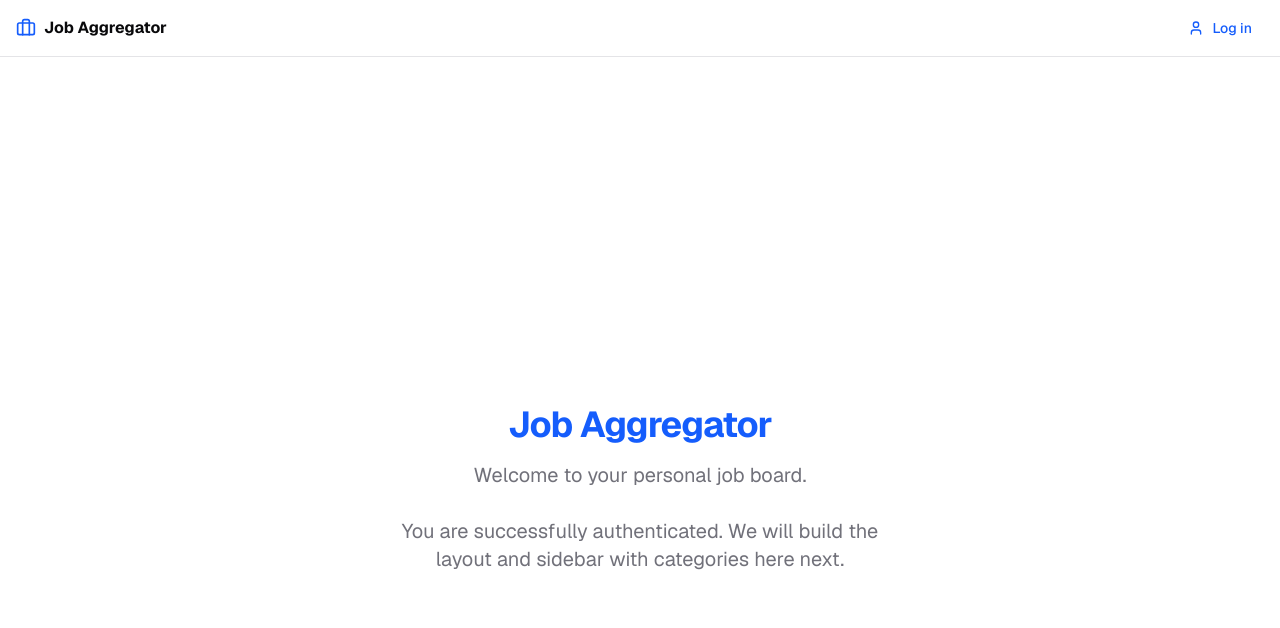
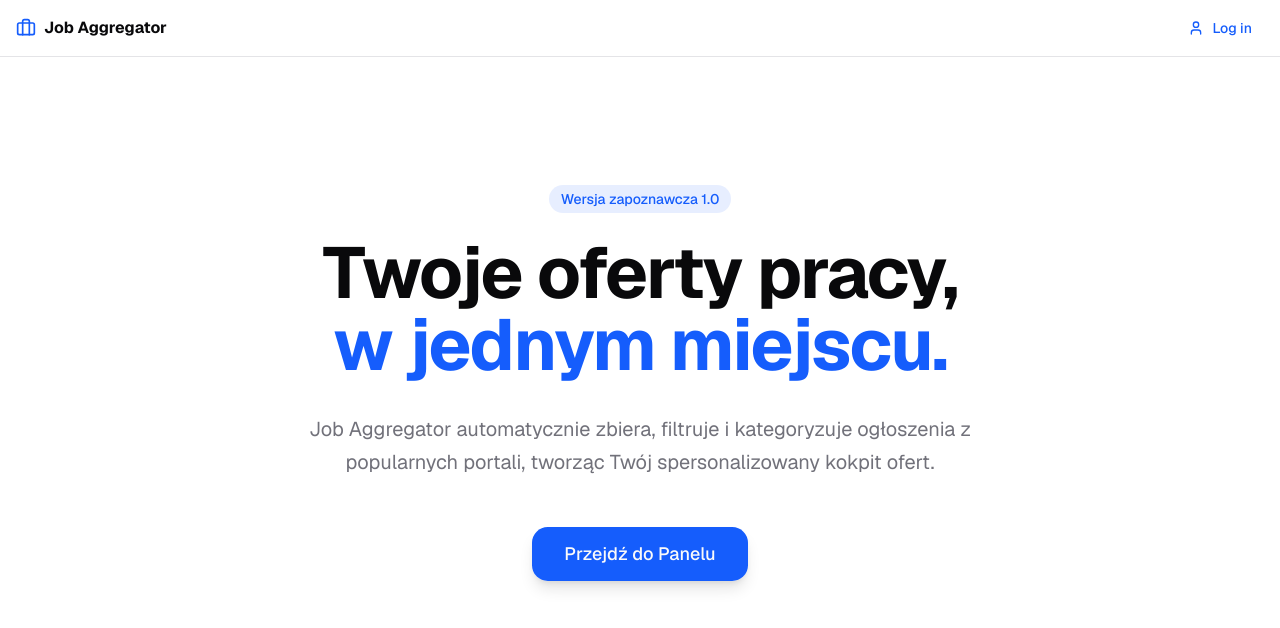
Before and after one commit to car3oon/job-aggregator, a Next.js app: page / in a window 1280 px wide. Shown: the top 628 px of the page. Built offline with nearby package versions, Linux system fonts and the light colour scheme; no server answers.

Commit message:
feat: add public landing page and update proxy routing logic

```diff
--- a/src/app/page.tsx
+++ b/src/app/page.tsx
@@ -1,12 +1,54 @@
-export default function Home() {
+import { cookies } from "next/headers";
+import Link from "next/link";
+import { Button } from "@/components/ui/button";
+
+export default async function Home() {
+  const cookieStore = await cookies();
+  const isLoggedIn = cookieStore.has("job_auth");
+
+  if (!isLoggedIn) {
+    return (
+      <div className="flex flex-col items-center justify-center text-center py-24 px-4 animate-in fade-in slide-in-from-bottom-4 duration-700">
+        <div className="inline-block bg-primary/10 text-primary px-3 py-1 rounded-full text-sm font-medium mb-6">
+          Wersja zapoznawcza 1.0
+        </div>
+        <h1 className="text-5xl sm:text-7xl font-bold tracking-tight mb-8">
+          Twoje oferty pracy, <br />
+          <span className="text-primary">w jednym miejscu.</span>
+        </h1>
+        <p className="text-xl text-muted-foreground max-w-2xl mb-12 leading-relaxed">
+          Job Aggregator automatycznie zbiera, filtruje i kategoryzuje
+          ogłoszenia z popularnych portali, tworząc Twój spersonalizowany kokpit
+          ofert.
+        </p>
+        <Link href="/login">
+          <Button
+            size="lg"
+            className="text-lg px-8 h-14 rounded-xl shadow-lg hover:shadow-primary/25 transition-all"
+          >
+            Przejdź do Panelu
+          </Button>
+        </Link>
+      </div>
+    );
+  }
+
   return (
-    <div className="flex min-h-screen flex-col items-center justify-center p-24 bg-background text-foreground">
-      <h1 className="text-4xl font-bold tracking-tight mb-4 text-primary">Job Aggregator</h1>
-      <p className="text-xl text-muted-foreground text-center max-w-lg">
-        Welcome to your personal job board.
-        <br /><br />
-        You are successfully authenticated. We will build the layout and sidebar with categories here next.
-      </p>
+    <div className="flex flex-col space-y-6 animate-in fade-in duration-500">
+      <div className="flex items-center justify-between">
+        <h1 className="text-3xl font-bold tracking-tight">Dashboard</h1>
+      </div>
+
+      <div className="bg-card border rounded-xl p-12 text-center shadow-sm">
+        <h3 className="text-xl font-semibold mb-2">Pusto tutaj!</h3>
+        <p className="text-muted-foreground mb-6 max-w-md mx-auto">
+          Jesteś poprawnie zalogowany. Wkrótce w tym miejscu pojawią się
+          wszystkie oferty pracy, które system pobierze dla Twoich tagów.
+        </p>
+        <Link href="/settings">
+          <Button variant="outline">Zarządzaj Kategoriami</Button>
+        </Link>
+      </div>
     </div>
   );
 }
--- a/src/proxy.ts
+++ b/src/proxy.ts
@@ -3,14 +3,17 @@ import type { NextRequest } from 'next/server'
 
 export function proxy(request: NextRequest) {
   const authCookie = request.cookies.get('job_auth')
-  const isLoginPage = request.nextUrl.pathname.startsWith('/login')
+  const { pathname } = request.nextUrl
 
-  // Protection: No cookie = redirect to login
-  if (!authCookie && !isLoginPage) {
+  const isLoginPage = pathname.startsWith('/login')
+  const isHomePage = pathname === '/'
+
+  // Protection: No cookie = redirect to login, EXCEPT for login page and home page
+  if (!authCookie && !isLoginPage && !isHomePage) {
     return NextResponse.redirect(new URL('/login', request.url))
   }
 
-  // User is authenticated, no need to visit the login page
+  // User is authenticated, redirect away from login page to dashboard
   if (authCookie && isLoginPage) {
     return NextResponse.redirect(new URL('/', request.url))
   }
```
